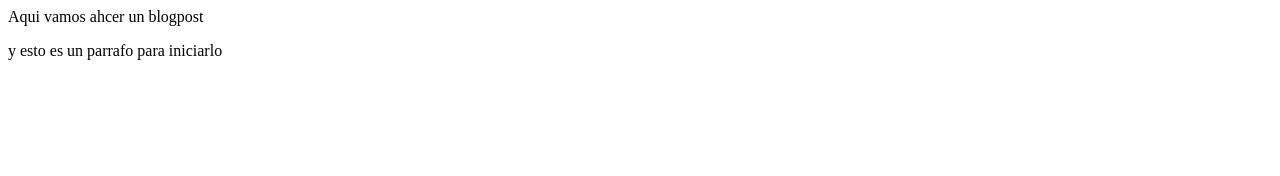
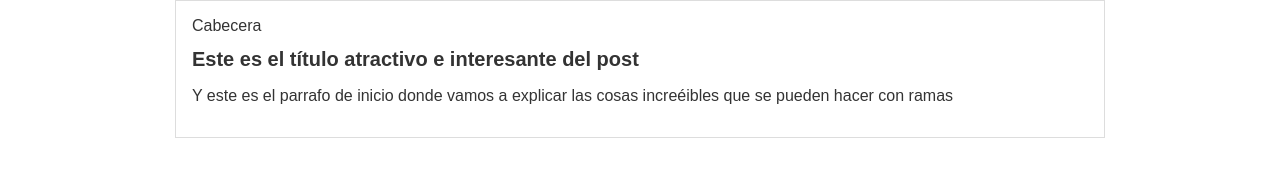
Before and after one commit to cevm22/hyperblog, a plain HTML site: page blogpost.html in a window 1280 px wide. Drawn offline with Linux system fonts and the light colour scheme.

Commit message:
actualizacion en master branch del archivo blogpost.html en su version màs reciente

```diff
--- a/blogpost.html
+++ b/blogpost.html
@@ -1,7 +1,16 @@
-<html>
-    <head>
+
+<html><head>
         <title>El titulo del post</title>
-    </head>
-    <body> Aqui vamos ahcer un blogpost </body>
-    <p>y esto es un parrafo para iniciarlo</p>
-</html>
+        <link rel="stylesheet" href="css/estilos.css">
+    <body>
+        <div id="container">
+            <div id="cabecera">
+                Cabecera
+            </div>
+            <div id="post">
+                <h1>Este es el título atractivo e interesante del post</h1>
+                <p>Y este es el parrafo de inicio donde vamos a explicar las cosas increéibles que se pueden hacer con ramas</p>
+            </div>
+        </div>
+
+</body></html>
--- a/css/estilos.css
+++ b/css/estilos.css
@@ -1,5 +1,22 @@
 body
 {
+    color: #333;
+    text-align: center;
+    font-family: "Arial";
+    font-size: 16px;
+    margin: 0;
+    padding: 0;
+}
+#container
+{
+    width: 70%;
+    padding: 1em;
+    text-align: left;
+    border: 1px solid #DDD;
+    margin: 0 auto;
+}
 
-
+#container h1
+{
+    font-size: 20px;
 }
```
